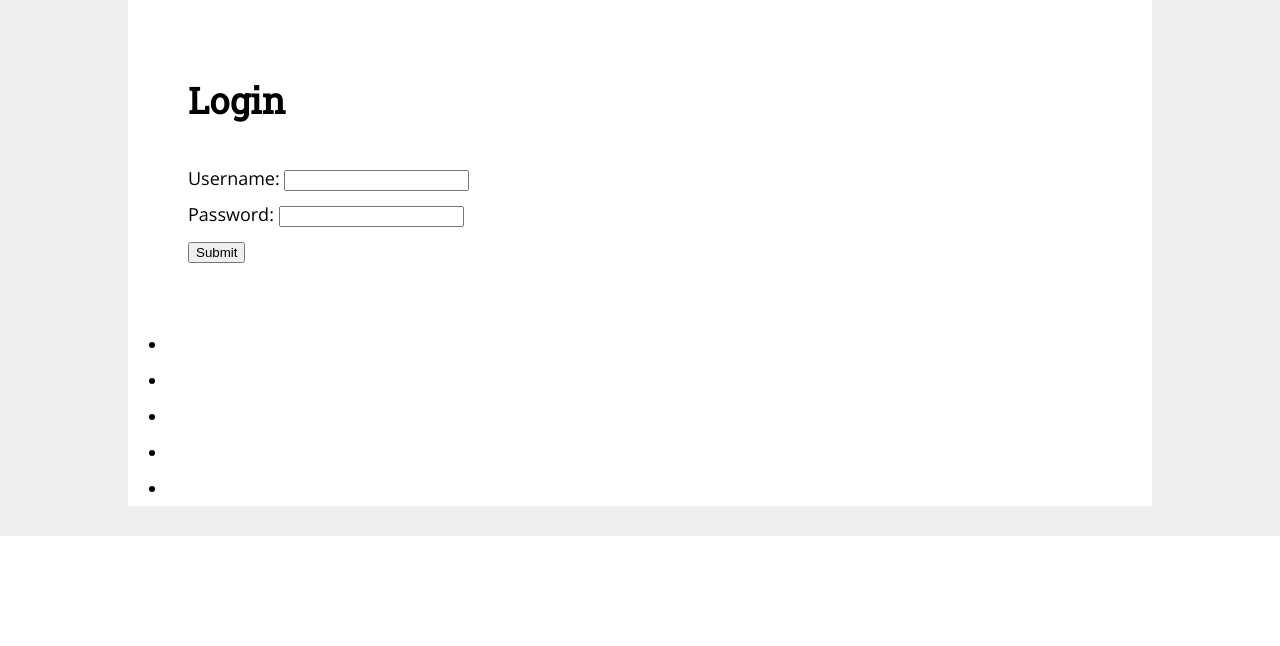
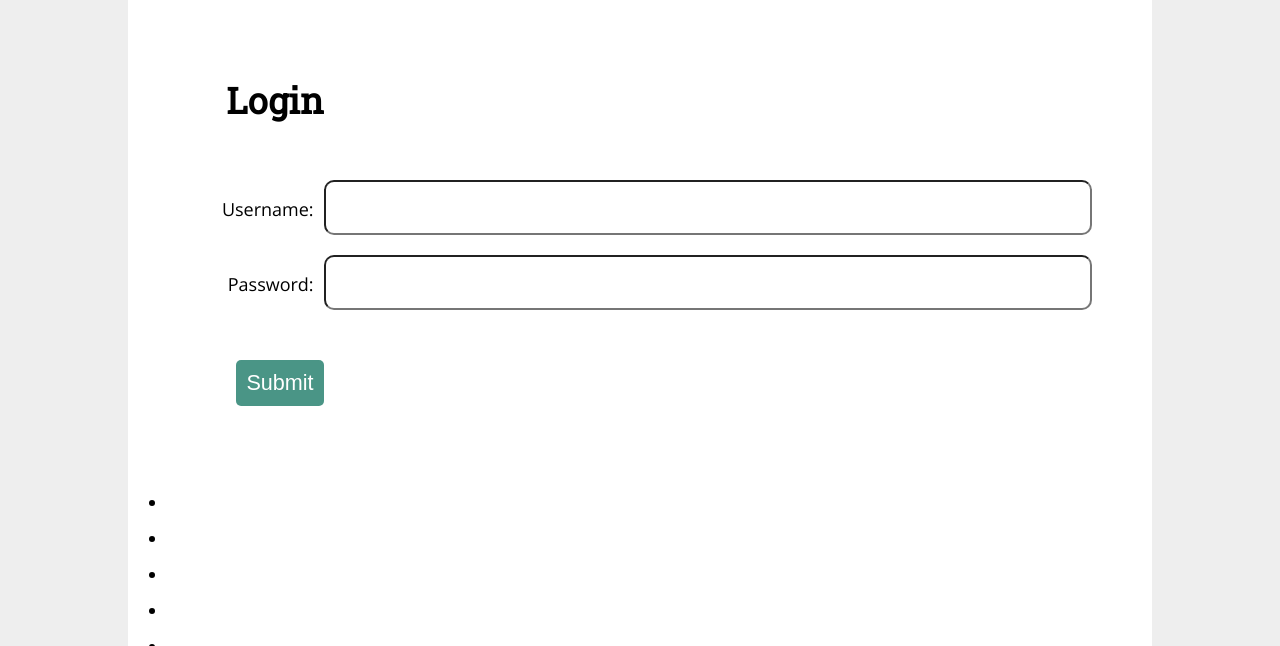
Before and after one commit to samirelanduk/samireland.com, a Django app: page /authenticate/ in a window 1280 px wide. Shown: the part 320-966 px from the top of the page. Before the commit the page ends 856 px from the top, so only its background shows below. Run offline with Django 3.2, Linux system fonts and the light colour scheme.

Commit message:
Add form CSS

```diff
--- a/home/templates/login.html
+++ b/home/templates/login.html
@@ -1,21 +1,25 @@
 {% extends "base.html" %}
 
 {% block title %}Login{% endblock %}
+{% block css %}
+<link rel="stylesheet" type="text/css" href="/static/css/form.css">
+{% endblock %}
 
 {% block main %}
-<h1>Login</h1>
-
 <form method="POST">
-  <div>
-    <label for="id_username">Username:</label>
-    <input type="text" name="username" id="id_username">
+  <h1>Login</h1>
+  <div class="input-row">
+    <label for="id_username">
+      Username:
+    </label><input type="text" name="username" id="id_username">
   </div>
   <div>
-    <label for="id_password">Password:</label>
-    <input type="password" name="password" id="id_password">
-  </div>
+    <label for="id_password">
+      Password:
+    </label><input type="password" name="password" id="id_password">
+  </div class="input-row">
   {% csrf_token %}
-  <div>
+  <div class="input-row submit-row">
     <input type="submit">
   </div>
 </form>
--- /dev/null
+++ b/samireland/static/css/form.css
@@ -0,0 +1,64 @@
+form .input-row {
+  margin-top: 20px;
+  margin-bottom: 20px;
+}
+
+label {
+  display: block;
+  text-align: left;
+  box-sizing: border-box;
+}
+
+input[type=text], input[type=password] {
+  width: 100%;
+  border-radius: 10px;
+  font-size: 150%;
+  padding: 10px;
+  box-sizing: border-box;
+}
+
+input[type=submit] {
+  margin-top: 30px;
+  font-size: 120%;
+  padding: 10px;
+  background-color: #4A9586;
+  color: #FFFFFF;
+  border-radius: 5px;
+  border: 0px;
+  cursor: pointer;
+}
+
+input[type=submit]:hover {
+  background-color: #418C7E;
+}
+
+@media only screen and (min-width: 568px) {
+  /* iPad and up */
+  input[type=text], input[type=password] {
+    width: 75%;
+  }
+
+}
+
+
+@media only screen and (min-width: 769px) {
+  /* Small Desktop screens and up */
+
+  label, h1, .submit-row {
+    display: inline-block;
+    width: 15%;
+    text-align: right;
+    padding-right: 10px;
+  }
+
+  .form-row {
+    margin-left: 10px;
+    margin-right: 10px;
+  }
+
+  input[type=text], input[type=password] {
+    display: inline-block;
+    width: 85%;
+  }
+
+}
--- a/samireland/templates/base.html
+++ b/samireland/templates/base.html
@@ -8,7 +8,7 @@
   <meta name="viewport" content="width=device-width, initial-scale=1">
   <title>{% block title %}{% endblock %} - Sam Ireland</title>
   <script src="https://code.jquery.com/jquery.min.js"></script>
-  <script type="text/javascript" src="static/js/main.js" async></script>
+  <script type="text/javascript" src="/static/js/main.js" async></script>
   <link href='http://fonts.googleapis.com/css?family=Roboto+Slab'
    rel='stylesheet' type='text/css'>
   <link href='http://fonts.googleapis.com/css?family=Open+Sans'
```
